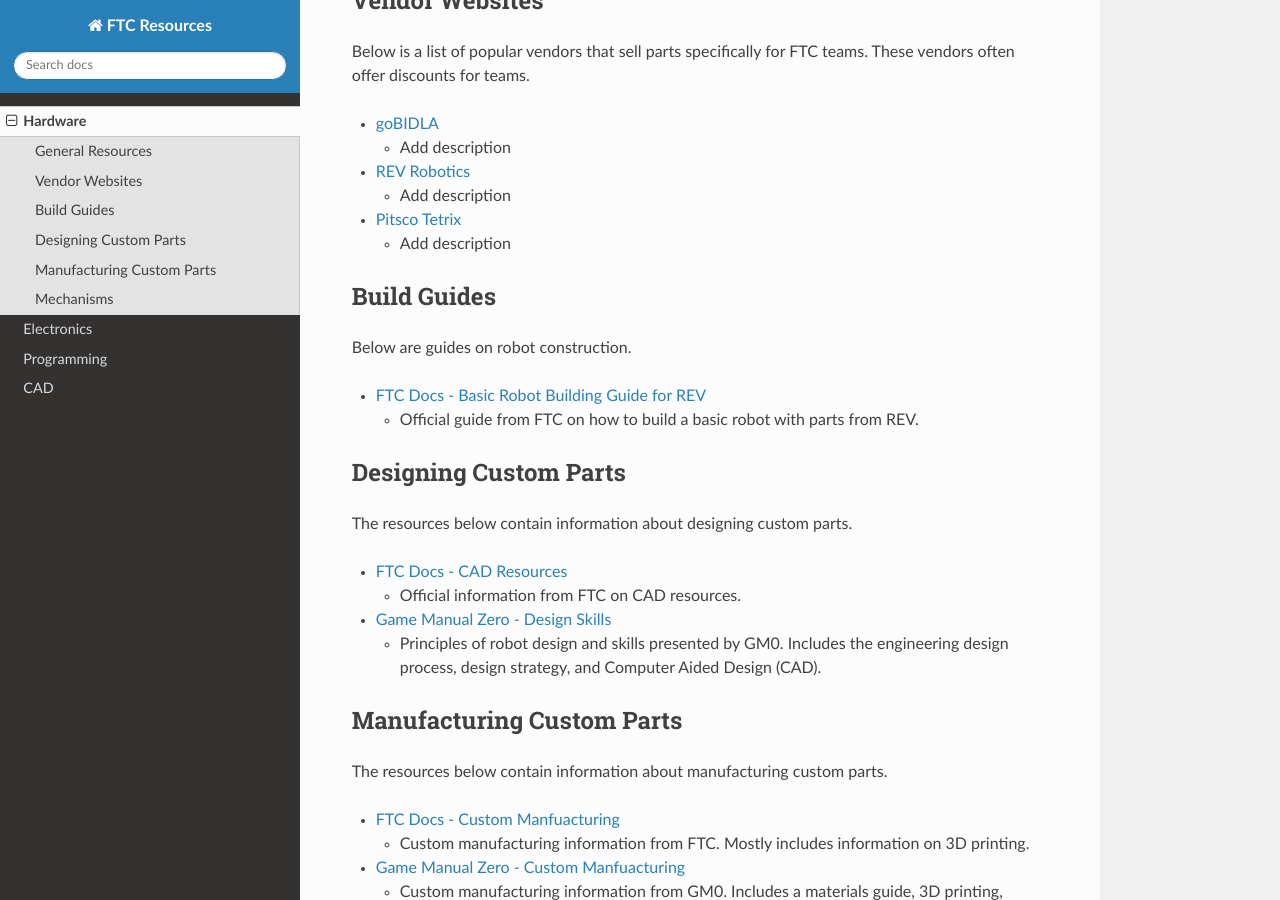
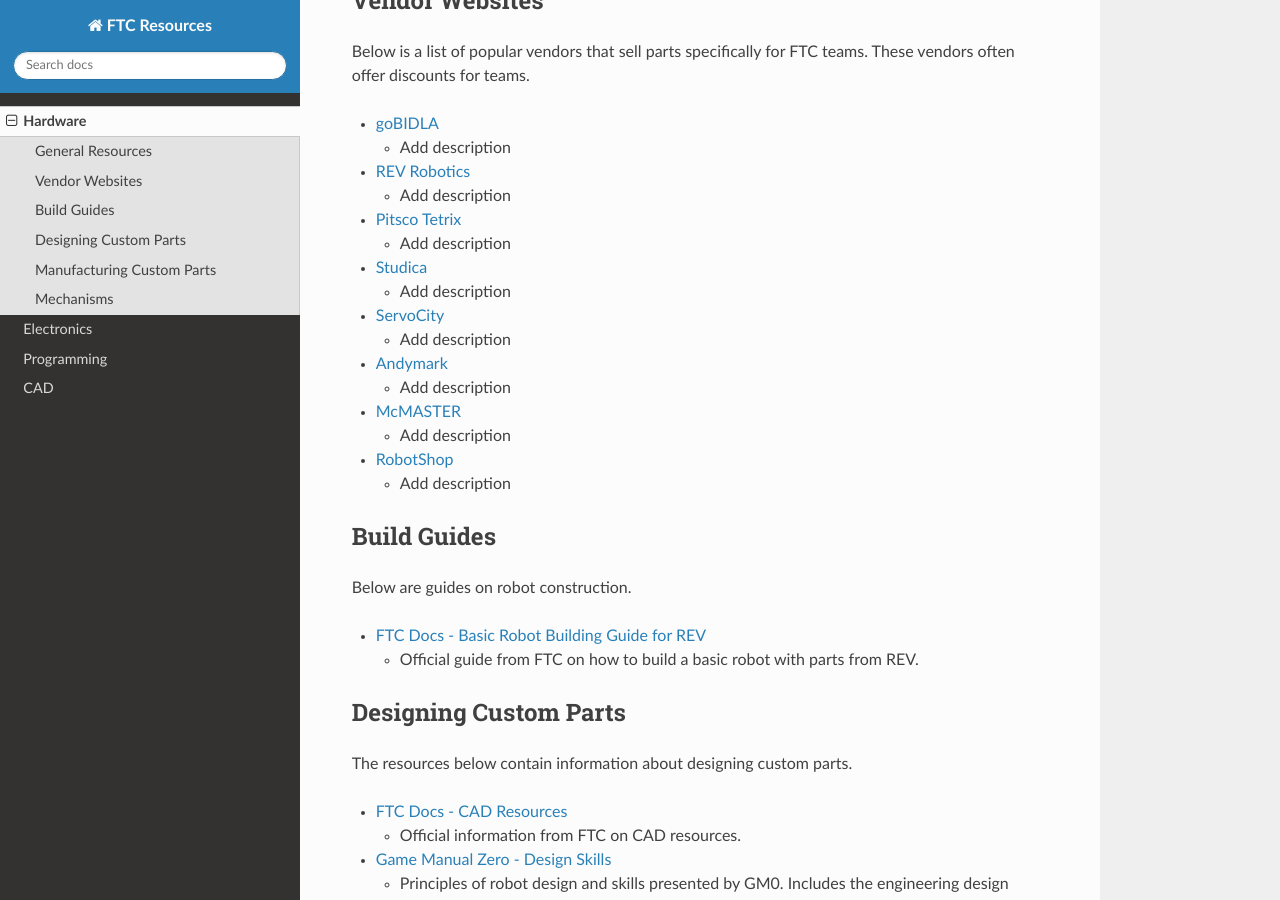
Before and after one commit to GramGra07/All-Goodies, a Sphinx documentation site: the page built from docs/source/hardware.rst, in a window 1280 px wide and 900 px high, scrolled down 525 px. Built offline with Sphinx 7.4.7 and the Read the Docs theme 2.0.0, drawn with Linux system fonts in a browser that asks for light colours.

```diff
--- a/docs/source/hardware.rst
+++ b/docs/source/hardware.rst
@@ -30,6 +30,26 @@ Below is a list of popular vendors that sell parts specifically for FTC teams. T
   * Add description
 
 * `Pitsco Tetrix <https://www.pitsco.com/Competitions-Clubs-and-Programs/FIRST-Tech-Challenge>`_
+
+  * Add description
+
+* `Studica <https://www.studica.com/>`_
+
+  * Add description
+
+* `ServoCity <https://www.servocity.com/>`_
+
+  * Add description
+
+* `Andymark <https://www.andymark.com/>`_
+
+  * Add description
+
+* `McMASTER <https://www.mcmaster.com/>`_
+
+  * Add description
+
+* `RobotShop <https://www.robotshop.com/>`_
 
   * Add description
 
```
Also changed, not shown: docs/source/programming.rst (+18 -17 lines).
